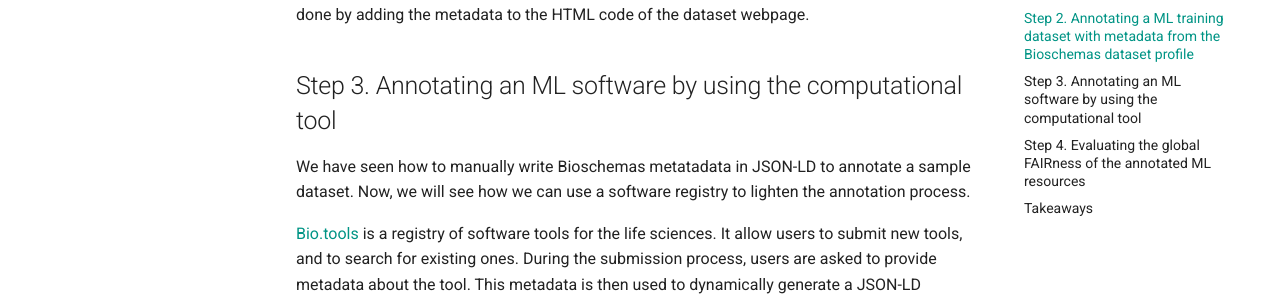
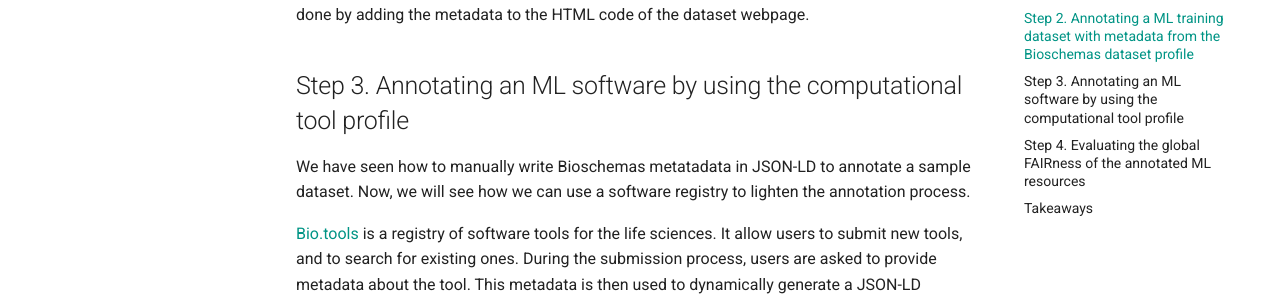
Before and after one commit to BioSchemas/ml-markup-tutorial, an MkDocs documentation site: the page built from docs/index.md, in a window 1280 px wide and 900 px high, scrolled down 1633 px. Shown: the part 189-489 px from the top of the window. Built offline with MkDocs 1.6.1 and Material for MkDocs 9.7.7, drawn with Linux system fonts in a browser that asks for light colours.

Commit message:
small fix

```diff
--- a/docs/index.md
+++ b/docs/index.md
@@ -53,7 +53,7 @@ For more details on JSON-LD encoding of Schema.org, please refer to the [Biosche
 
 The last step of the annotation process consists in making accessible the metadata. This can be done by adding the metadata to the HTML code of the dataset webpage.
 
-## Step 3. Annotating an ML software by using the computational tool
+## Step 3. Annotating an ML software by using the computational tool profile
 We have seen how to manually write Bioschemas metatadata in JSON-LD to annotate a sample dataset. Now, we will see how we can use a software registry to lighten the annotation process.
 
 [Bio.tools](https://bio.tools) is a registry of software tools for the life sciences. It allow users to submit new tools, and to search for existing ones. During the submission process, users are asked to provide metadata about the tool. This metadata is then used to dynamically generate a JSON-LD representation on the web page describing the tool.
```
